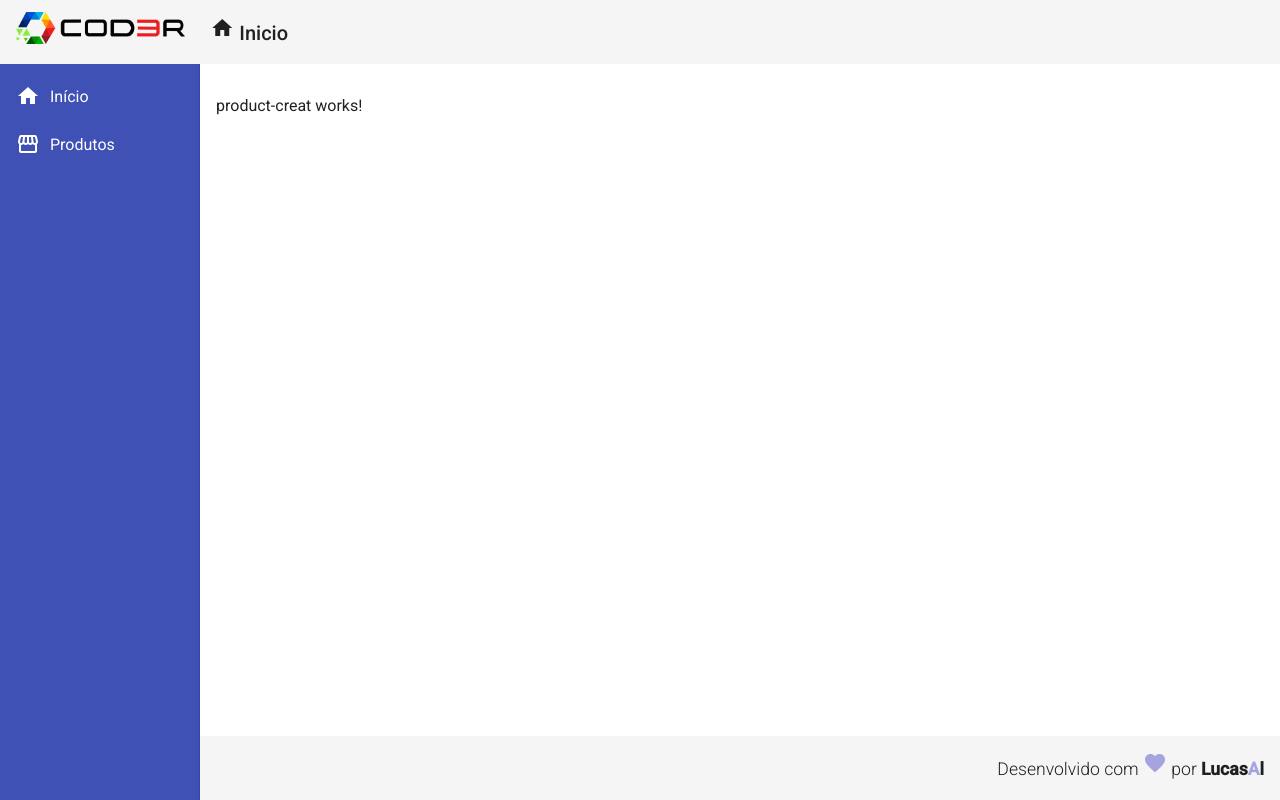
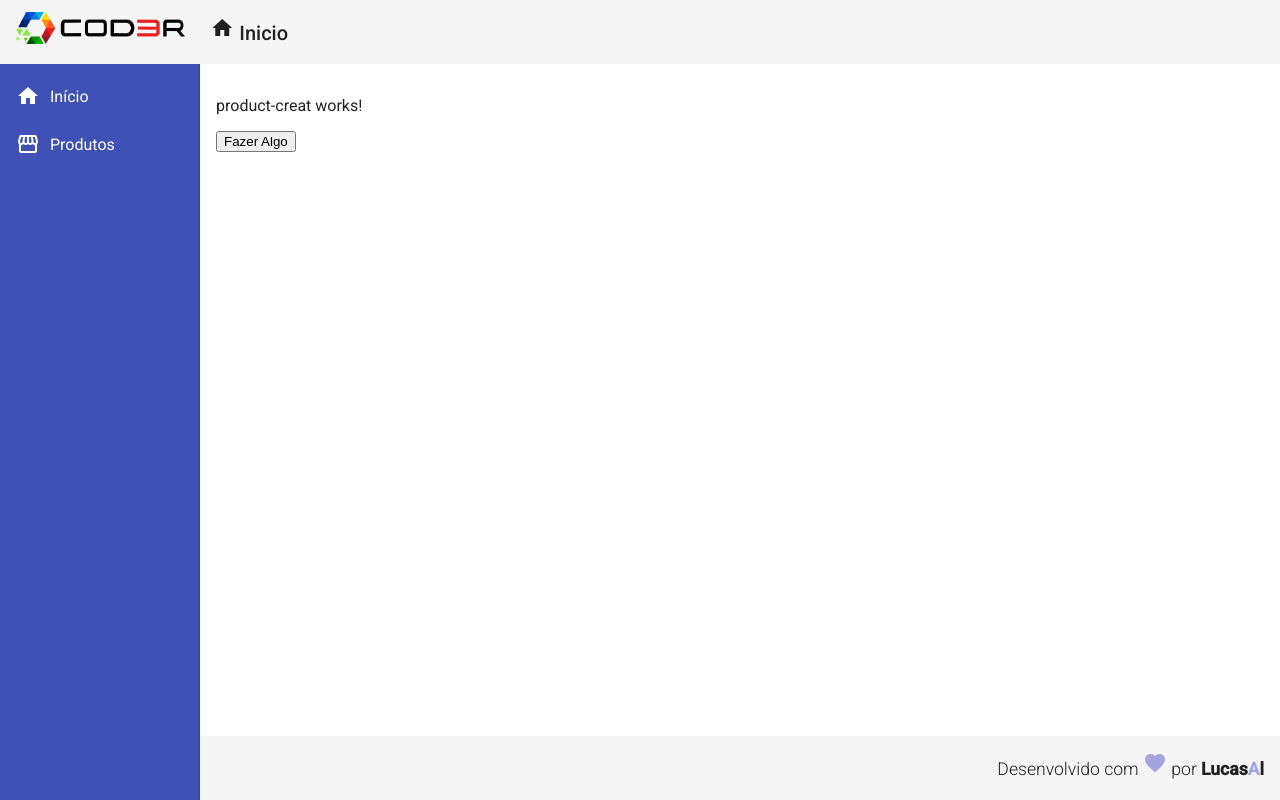
Before and after one commit to lucasx0/angular, an Angular app in the folder frontend/: page /products/create in a window 1280 px wide. Built offline with nearby package versions, Linux system fonts and the light colour scheme.

Commit message:
aprendendo Bindings exemplo

```diff
--- a/frontend/src/app/components/product/product-creat/product-creat.component.html
+++ b/frontend/src/app/components/product/product-creat/product-creat.component.html
@@ -1 +1,3 @@
-<p>product-creat works!</p>
+<p [id]="propLegal">product-creat works!</p>
+
+<button (click)="fazerAlgo()">Fazer Algo</button>
--- a/frontend/src/app/components/product/product-creat/product-creat.component.ts
+++ b/frontend/src/app/components/product/product-creat/product-creat.component.ts
@@ -7,9 +7,15 @@ import { Component, OnInit } from '@angular/core';
 })
 export class ProductCreatComponent implements OnInit {
 
+  propLegal = 'qualquer'
+
   constructor() { }
 
   ngOnInit() {
   }
 
+  fazerAlgo(): void {
+    console.log('Fazendo Algo!')
+  }
+
 }
```
